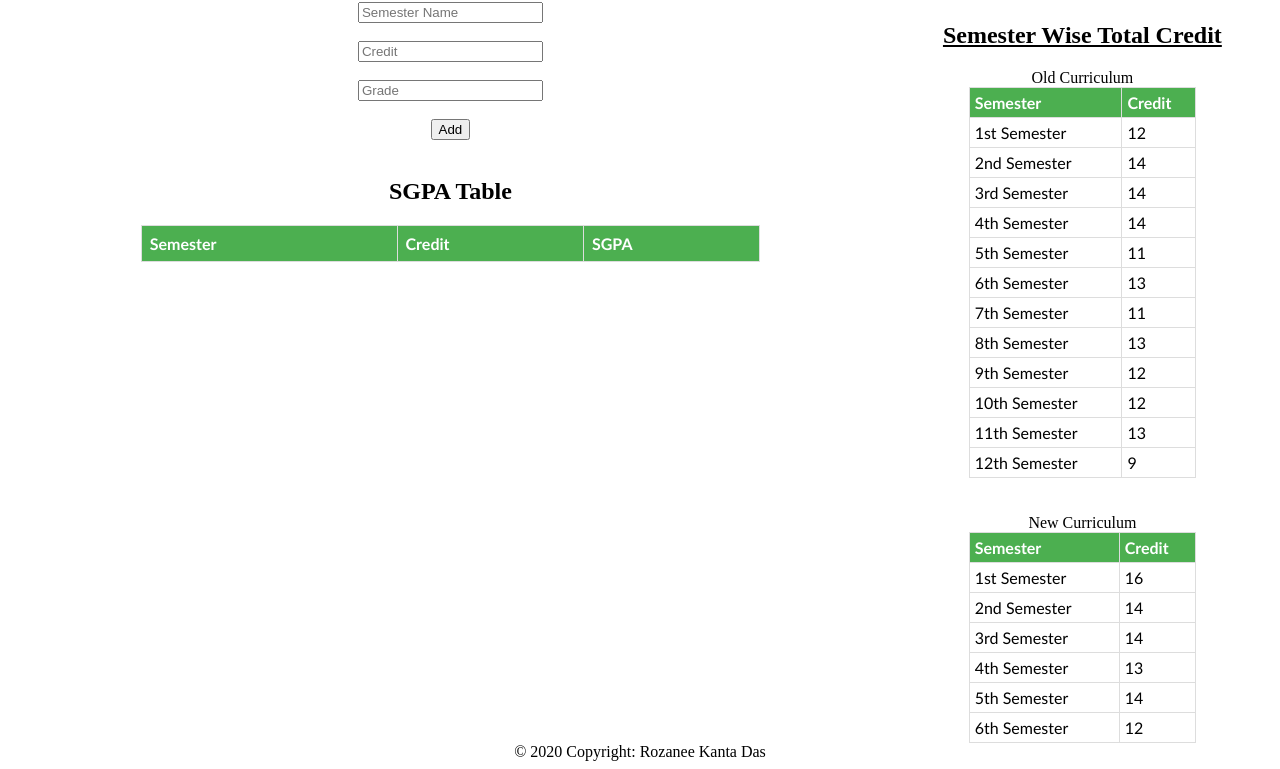
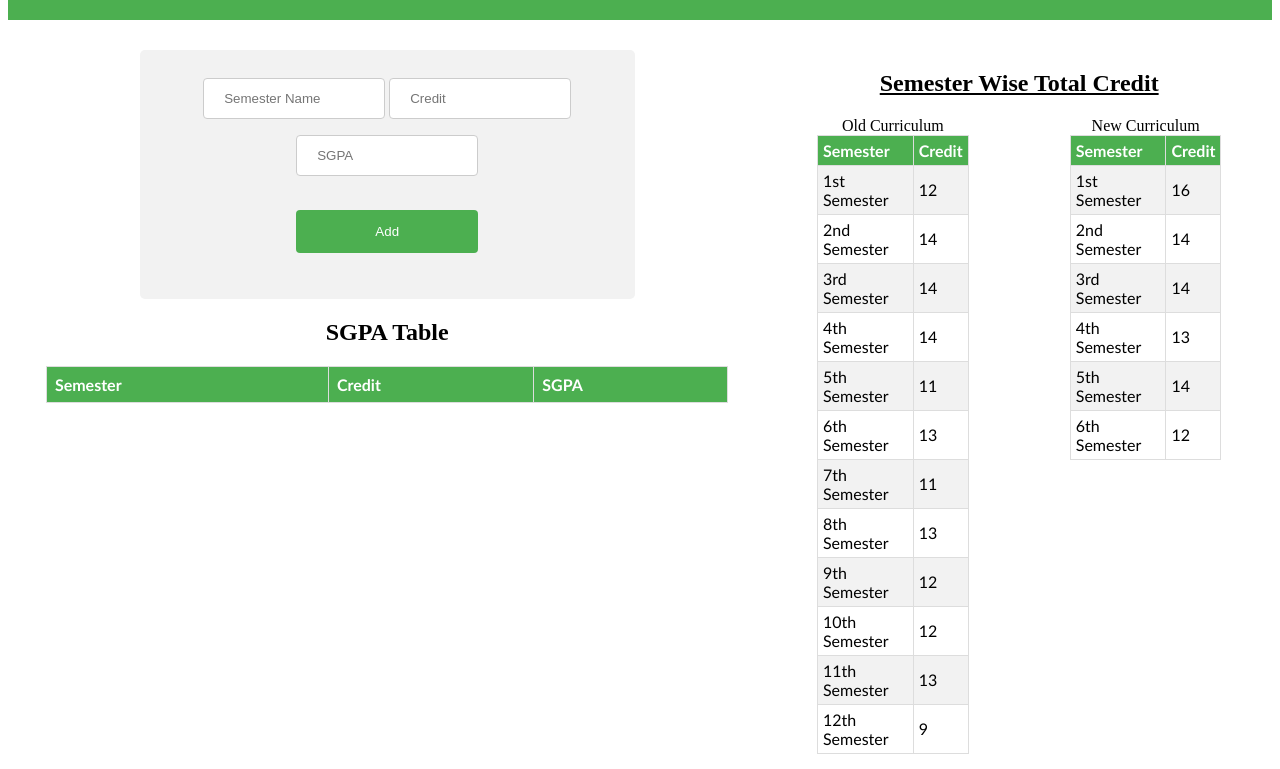
Before and after one commit to rozaneekantadas/cgpacalculator, a plain HTML site: page index.html in a window 1280 px wide. Shown: the part 78-847 px from the top of the page. Drawn offline with Linux system fonts and the light colour scheme.

Commit message:
Initial Commit

```diff
--- a/index.html
+++ b/index.html
@@ -17,13 +17,13 @@
 
         <center>
 
-            <div id="form">
+            <div id="formtag">
 
-                <input type="text" name="semestername" id="sName" placeholder="Semester Name"/><br><br>
-                <input type="number" name="credit" id="sCredit" placeholder="Credit"/><br><br>
-                <input type="number" name="grade" id="sGrade" placeholder="Grade"/>
+                <input type="text" name="semestername" id="sName" placeholder="Semester Name"/>
+                <input type="number" name="credit" id="sCredit" placeholder="Credit"/>
+                <input type="number" name="grade" id="sGrade" placeholder="SGPA"/>
 
-                <br><br><button type="button" onclick="addTable()">Add</button><br><br>
+                <br><br><button type="button" id="addButton" onclick="addTable()">Add</button><br><br>
             </div>
 
         </center>
@@ -41,7 +41,8 @@
         </center>
 
         <center>
-            <button type="button" id="calculateButton" onclick="calculatePoint()">Calculate CGPA</button><br><br>
+            <button type="button" id="calculateButton" onclick="calculatePoint()">Calculate CGPA</button>
+            <button type="button" id="printButton" onclick="printPage()">Print</button>
         </center>
 
     </div>
@@ -51,7 +52,12 @@
 
         <center>
             <h2><u>Semester Wise Total Credit</u></h2>
-            <p1>Old Curriculum</p1>
+        </center>
+
+        <div id="leftSide">
+
+            <center>
+                <p1>Old Curriculum</p1>
             <table id="old">
                 <tr>
                     <th>Semester</th>
@@ -106,8 +112,16 @@
                     <td>9</td>
                 </tr>
             </table>
-            <br><br>
-            <p1>New Curriculum</p1>
+            </center>
+
+
+        </div>
+
+        <div id="rightSide">
+
+            <center>
+
+                <p1>New Curriculum</p1>
             <table id="new">
                 <tr>
                     <th>Semester</th>
@@ -138,15 +152,12 @@
                     <td>12</td>
                 </tr>
             </table>
-        </center>
+
+            </center>
+
+        </div>
 
     </div>
-
-    <footer>
-        <center>
-            <p1>© 2020 Copyright: Rozanee Kanta Das</p1>
-        </center>
-    </footer>
 
 </body>
 
--- a/script.js
+++ b/script.js
@@ -55,6 +55,10 @@ function calculatePoint(){
         cell3.innerHTML = "CGPA: "+finalCgpa;
 
         document.getElementById("calculateButton").style.display = 'none';
-        document.getElementById("form").style.display = 'block';
+        document.getElementById("printButton").style.display = 'block';
+        document.getElementById("formtag").style.display = 'none';
+}
 
+function printPage(){
+    window.print();
 }
--- a/style.css
+++ b/style.css
@@ -1,27 +1,83 @@
+header{
+    background-color: #4CAF50;
+    padding: 5px;
+    color: white;
+    font-style: bold;
+    margin-bottom: 30px;
+}
+
+input[type=text], input[type=number]{
+    width: 40%;
+    padding: 12px 20px;
+    margin: 8px 0;
+    display: inline-block;
+    border: 1px solid #ccc;
+    border-radius: 4px;
+    box-sizing: border-box;
+}
+
+#addButton, #calculateButton, #printButton {
+    width: 40%;
+    background-color: #4CAF50;
+    color: white;
+    padding: 14px 20px;
+    margin: 8px 0;
+    border: none;
+    border-radius: 4px;
+    cursor: pointer;
+}
+
+#addButton:hover, #calculateButton, #printButton {
+    background-color: #45a049;
+  }
+
+div #formtag{
+    border-radius: 5px;
+    background-color: #f2f2f2;
+    padding: 20px;
+    width: 60%;
+  }
+
 #col1{
     position: relative;
-    width: 70%;
+    width: 60%;
     float: left;
     height: 100%;
     z-index: 1010101010
 }
 
-#calculateButton{
-    display: none;
-}
-
 #col2{
     position: relative;
-    width: 30%;
+    width: 40%;
     float: left;
     height: 100%;
     z-index: 1010101010
 }
 
+#leftSide{
+    position: relative;
+    width: 50%;
+    float: left;
+    height: 100%;
+    z-index: 1010101010
+}
+
+#rightSide{
+    position: relative;
+    width: 50%;
+    float: left;
+    height: 100%;
+    z-index: 1010101010
+}
+
+#calculateButton, #printButton{
+    display: none;
+}
+
 #cgtable{
     font-family: "Trebuchet MS", Arial, Helvetica, sans-serif;
     border-collapse: collapse;
-    width: 70%;
+    width: 90%;
   }
 
 #cgtable th{
@@ -54,3 +110,7 @@
     border: 1px solid #ddd;
     padding: 5px;
 }
+
+#new tr:nth-child(even), #old tr:nth-child(even) {background-color: #f2f2f2;}
+
+#new tr:hover, #old tr:hover {background-color: #ddd;}
```
